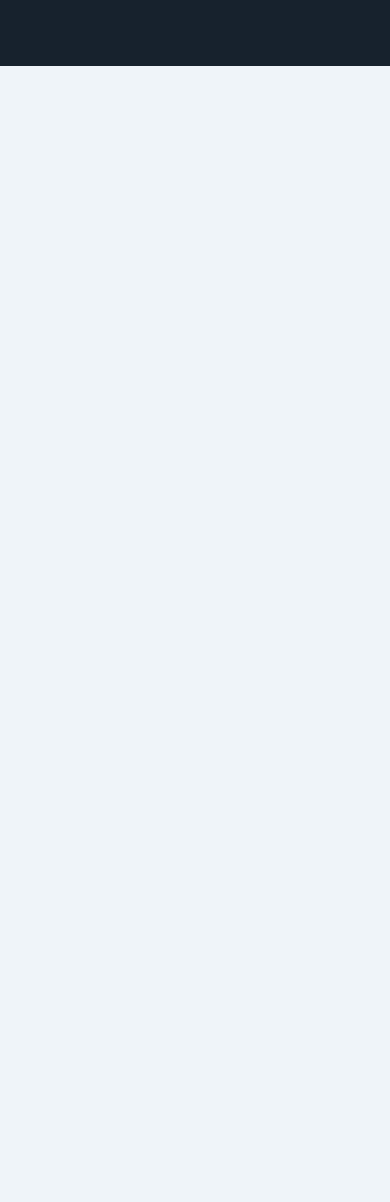
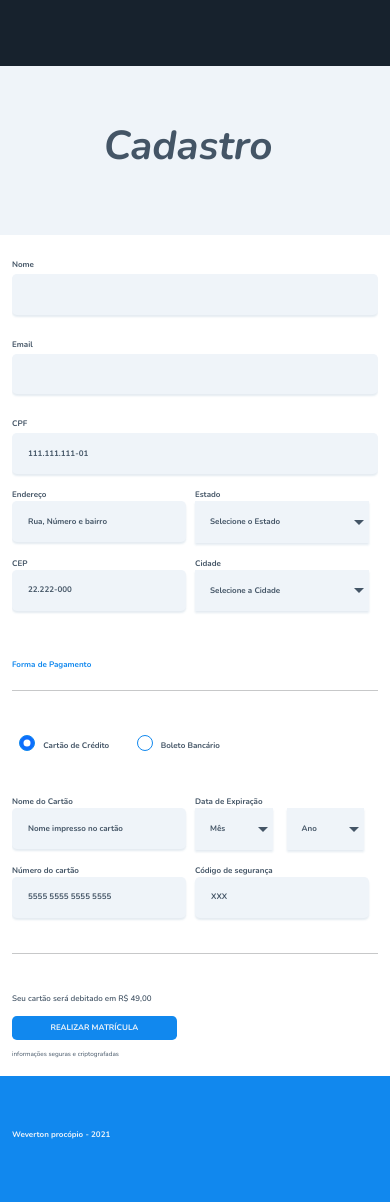
Before and after one commit to Wevertondiogo/TSA-teste, a website: page src/index.html in a window 390 px wide. Before the commit the page ends 844 px from the top, so only its background shows below. Drawn offline with nearby package versions, Linux system fonts and the light colour scheme.

Commit message:
design do cadastro e footer feito e reponsividade adiconada

```diff
--- a/package.json
+++ b/package.json
@@ -17,5 +17,6 @@
   },
   "homepage": "https://github.com/Wevertondiogo/TSA-teste#readme",
   "dependencies": {
+
   }
 }
--- a/src/index.html
+++ b/src/index.html
@@ -7,6 +7,9 @@
     <title>Teste front end </title>
     <link href="https://cdn.jsdelivr.net/npm/bootstrap@5.0.0-beta1/dist/css/bootstrap.min.css" rel="stylesheet"
         integrity="sha384-giJF6kkoqNQ00vy+HMDP7azOuL0xtbfIcaT9wjKHr8RbDVddVHyTfAAsrekwKmP1" crossorigin="anonymous">
+    <link rel="stylesheet"
+        href="https://cdn.jsdelivr.net/npm/bootstrap-select@1.13.14/dist/css/bootstrap-select.min.css">
+
     <link rel="stylesheet" href="styles/styles.css">
 </head>
 
@@ -31,9 +34,139 @@
             </div>
         </nav>
     </div>
-    <script src="https://code.jquery.com/jquery-3.2.1.slim.min.js" integrity="sha384-KJ3o2DKtIkvYIK3UENzmM7KCkRr/rE9/Qpg6aAZGJwFDMVNA/GpGFF93hXpG5KkN" crossorigin="anonymous"></script>
-<script src="https://cdnjs.cloudflare.com/ajax/libs/popper.js/1.12.9/umd/popper.min.js" integrity="sha384-ApNbgh9B+Y1QKtv3Rn7W3mgPxhU9K/ScQsAP7hUibX39j7fakFPskvXusvfa0b4Q" crossorigin="anonymous"></script>
-<script src="https://maxcdn.bootstrapcdn.com/bootstrap/4.0.0/js/bootstrap.min.js" integrity="sha384-JZR6Spejh4U02d8jOt6vLEHfe/JQGiRRSQQxSfFWpi1MquVdAyjUar5+76PVCmYl" crossorigin="anonymous"></script>
+    <section class="section">
+        <div class="container">
+            <div class="box">
+                <h1 class="display-2">Cadastro</h1>
+            </div>
+        </div>
+    </section>
+    <main class="main">
+        <div class="container">
+            <form class="form">
+                <div class="form-group">
+                    <label for="name">Nome</label>
+                    <input type="text" class="form-control  form-control-lg" id="name">
+                </div>
+                <div class="form-group">
+                    <label for="email">Email</label>
+                    <input type="text" class="form-control  form-control-lg" id="email">
+                </div>
+                <div class="form-group">
+                    <label for="CPF">CPF</label>
+                    <input type="text" class="form-control  form-control-lg" id="CPF" placeholder="111.111.111-01">
+                </div>
+                <div class="form-group row">
+                    <div class="col">
+                        <label for="endereço">Endereço</label>
+                        <input type="text" class="form-control  form-control-lg" id="endereço"
+                            placeholder="Rua, Número e bairro">
+                    </div>
+                    <div class="col">
+                        <label for="estado" id="estado">Estado</label>
+                        <select id="estado">
+                            <option value="hide">Selecione o Estado</option>
+                            <option value="january" rel="icon-temperature">Minas gerais</option>
+                        </select>
+                    </div>
+                </div>
+
+                <div class="form-group row">
+                    <div class="col">
+                        <label for="cep">CEP</label>
+                        <input type="text" class="form-control  form-control-lg" id="cep" placeholder="22.222-000">
+                    </div>
+                    <div class="col">
+                        <label for="cidade" id="cidade">Cidade</label>
+                        <select id="cidade">
+                            <option value="hide">Selecione a Cidade</option>
+                            <option value="january" rel="icon-temperature">Belo Hozonte, MG</option>
+                        </select>
+                    </div>
+                </div>
+
+                <br />
+                <span class="span">
+                    Forma de Pagamento
+                </span>
+
+                <hr>
+                <br>
+
+                <div class="form-check form-check-inline">
+                    <input class="form-check-input" type="radio" name="inlineRadioOptions" id="creditCard"
+                        value="option1">
+                    <label class="form-check-label" for="inlineRadio1">Cartão de Crédito</label>
+                </div>
+                <div class="form-check form-check-inline">
+                    <input class="form-check-input" type="radio" name="inlineRadioOptions" value="option2">
+                    <label class="form-check-label" for="inlineRadio2">Boleto Bancário</label>
+                </div>
+
+                <br> <br>
+                <div class="form-group row">
+                    <div class="col">
+                        <label for="cardName">Nome do Cartão</label>
+                        <input type="text" class="form-control  form-control-lg" id="cardName"
+                            placeholder="Nome impresso no cartão">
+                    </div>
+                    <div class="col">
+                        <label for="expiracao" id="expiracao">Data de Expiração</label>
+                        <div class="box">
+                            <select id="mouth">
+                                <option value="hide">Mês</option>
+                                <option value="mouth" rel="icon-temperature">Janeiro</option>
+                            </select>
+                            <select id="age">
+                                <option value="hide">Ano</option>
+                                <option value="age" rel="icon-temperature" class="id">Ano</option>
+                            </select>
+
+                        </div>
+                    </div>
+                </div>
+                <div class="form-group row" style="margin-bottom: 35px;">
+                    <div class="col">
+                        <label for="cardNumber">Número do cartão</label>
+                        <input type="text" class="form-control  form-control-lg" id="cardNumber"
+                            placeholder="5555 5555 5555 5555">
+                    </div>
+                    <div class="col">
+                        <label for="seguriyCode" id="cidade">Código de segurança</label>
+                        <input type="text" class="form-control  form-control-lg" id="seguriyCode" placeholder="XXX">
+
+                    </div>
+                </div>
+                <hr>
+                <br>
+                <div class="form-footer">
+                    <ul>
+                        <h5>Seu cartão será debitado em R$ 49,00</h5>
+                        <button class="btn btn-lg" type="submit">Realizar matrícula</button>
+                        <small>informações seguras e criptografadas</small>
+                    </ul>
+                </div>
+        </div>
+        </form>
+        </div>
+    </main>
+    <footer class="footer">
+        <div class="container">
+            <h5>
+                Weverton procópio - 2021
+            </h5>
+        </div>
+    </footer>
+    <script src="https://code.jquery.com/jquery-3.2.1.slim.min.js"
+        integrity="sha384-KJ3o2DKtIkvYIK3UENzmM7KCkRr/rE9/Qpg6aAZGJwFDMVNA/GpGFF93hXpG5KkN"
+        crossorigin="anonymous"></script>
+    <script src="https://cdnjs.cloudflare.com/ajax/libs/popper.js/1.12.9/umd/popper.min.js"
+        integrity="sha384-ApNbgh9B+Y1QKtv3Rn7W3mgPxhU9K/ScQsAP7hUibX39j7fakFPskvXusvfa0b4Q"
+        crossorigin="anonymous"></script>
+    <script src="https://maxcdn.bootstrapcdn.com/bootstrap/4.0.0/js/bootstrap.min.js"
+        integrity="sha384-JZR6Spejh4U02d8jOt6vLEHfe/JQGiRRSQQxSfFWpi1MquVdAyjUar5+76PVCmYl"
+        crossorigin="anonymous"></script>
+
     <script src="scripts/main.js"></script>
 </body>
 
--- a/src/scripts/main.js
+++ b/src/scripts/main.js
@@ -0,0 +1,49 @@
+const creditCard = document.querySelector("#creditCard");
+creditCard.checked = true;
+
+$("select").each(function () {
+  let $this = $(this),
+    numberOfOptions = $(this).children("option").length;
+
+  $this.addClass("select-hidden");
+  $this.wrap('<div class="select"></div>');
+  $this.after('<div class="select-styled"></div>');
+
+  let $styledSelect = $this.next("div.select-styled");
+  $styledSelect.text($this.children("option").eq(0).text());
+
+  let $list = $("<ul />", {
+    class: "select-options",
+  }).insertAfter($styledSelect);
+
+  for (let i = 0; i < numberOfOptions; i++) {
+    $("<li/>", {
+      text: $this.children("option").eq(i).text(),
+      rel: $this.children("option").eq(i).val(),
+    }).appendTo($list);
+  }
+
+  let $listItems = $list.children("li");
+
+  $styledSelect.click(function (e) {
+    e.stopPropagation();
+    $("div.select-styled.active")
+      .not(this)
+      .each(function () {
+        $(this).removeClass("active").next("ul.select-options").hide();
+      });
+    $(this).toggleClass("active").next("ul.select-options").toggle();
+  });
+
+  $listItems.click(function (e) {
+    e.stopPropagation();
+    $styledSelect.text($(this).text()).removeClass("active");
+    $this.val($(this).attr("rel"));
+    $list.hide();
+  });
+
+  $(document).click(function () {
+    $styledSelect.removeClass("active");
+    $list.hide();
+  });
+});
--- /dev/null
+++ b/src/styles/footer.css
@@ -0,0 +1,32 @@
+.footer {
+  height: 15vh;
+  background-color: #1188ee;
+}
+.footer .container {
+  height: 100%;
+  display: flex;
+  align-items: center;
+}
+.footer .container h5 {
+  color: #eff4f9;
+
+  font-weight: bold;
+}
+
+/* RESPONSIVE */
+
+@media screen and (max-width: 767px) {
+  .footer .container h5 {
+    font-size: 0.8rem;
+  }
+}
+@media screen and (max-width: 536px) {
+  .footer .container h5 {
+    font-size: 0.7rem;
+  }
+}
+@media (min-width: 300px) and (max-width: 418px) {
+  .footer .container h5 {
+    font-size: 0.5rem;
+  }
+}
--- /dev/null
+++ b/src/styles/section.css
@@ -0,0 +1,21 @@
+.section {
+  height: 20vh;
+}
+.section .container {
+  display: flex;
+  justify-content: center;
+
+  height: 100%;
+}
+.container .box {
+  display: flex;
+  align-items: center;
+
+  width: 50%;
+}
+.box h1 {
+  color: #445566;
+
+  font-weight: bold;
+  font-style: italic;
+}
--- /dev/null
+++ b/src/styles/select.css
@@ -0,0 +1,149 @@
+.box .select-styled {
+  width: 85% !important;
+}
+.select-hidden {
+  display: none;
+  visibility: hidden;
+  padding-right: 10px;
+}
+
+.select {
+  position: relative;
+
+  cursor: pointer;
+  display: inline-block;
+
+  font-size: 16px;
+  color: #445566;
+
+  width: 95%;
+  min-height: calc(1.5em + 1rem + 2px);
+  padding: 1.7rem 1.8rem;
+
+  border-radius: 0.3rem;
+}
+
+.select-styled {
+  position: absolute;
+  top: 0;
+  right: 0;
+  bottom: 0;
+  left: 0;
+
+  display: flex;
+  align-items: center;
+
+  background-color: #eff4f9;
+  box-shadow: 0px 2px 2px rgba(187, 204, 221, 0.4);
+  color: #445566;
+
+  font-weight: bold;
+  font-size: 1.1rem;
+
+  padding: 8px 15px;
+}
+option {
+  opacity: 0.5;
+}
+.select-styled:after {
+  content: "";
+  width: 0;
+  height: 0;
+  border: 7px solid #445566;
+  border-color: #445566 transparent transparent transparent;
+
+  position: absolute;
+  top: 50%;
+  right: 10px;
+}
+
+.select-options {
+  display: none;
+  position: absolute;
+  top: 100%;
+  right: 0;
+  left: 0;
+
+  z-index: 999;
+  margin: 0;
+  padding: 0;
+
+  list-style: none;
+  background-color: #eff4f9;
+}
+.select-options li {
+  margin: 0;
+  padding: 12px 0;
+
+  text-indent: 15px;
+  transition: all 0.15s ease-in;
+}
+.select-options li:hover {
+  color: #eff4f9;
+  background: #445566;
+}
+.select-options li[rel="hide"] {
+  display: none;
+}
+
+/* RESPONSIVE */
+
+@media (min-width: 768px) and (max-width: 1200px) {
+  .select-styled,
+  .select {
+    font-size: 1rem;
+  }
+}
+@media screen and (max-width: 767px) {
+  .select-styled,
+  .select {
+    font-size: 0.8rem;
+  }
+  .select {
+    padding: 1.5rem 1.8rem;
+  }
+  .select-styled:after {
+    top: 45%;
+    right: 5px;
+    border: 5px solid #445566;
+    border-color: #445566 transparent transparent transparent;
+  }
+}
+
+@media screen and (max-width: 536px) {
+  .select-styled,
+  .select {
+    font-size: 0.7rem;
+  }
+  .select {
+    padding: 1.5rem 1.8rem;
+  }
+  .select-styled:after {
+    top: 45%;
+    right: 5px;
+    border: 5px solid #445566;
+    border-color: #445566 transparent transparent transparent;
+  }
+}
+@media (min-width: 300px) and (max-width: 418px) {
+  #expiracao {
+    font-size: 0.5rem;
+    width: 120%;
+  }
+  .box .select-styled {
+    width: 50%;
+  }
+  .select-styled,
+  .select {
+    font-size: 0.5rem;
+  }
+  .select {
+    padding: 1.3rem 1.5rem;
+  }
+  .select-styled:after {
+    top: 45%;
+    right: 5px;
+    border: 5px solid #445566;
+    border-color: #445566 transparent transparent transparent;
+  }
+}
--- /dev/null
+++ b/src/styles/signUp.css
@@ -0,0 +1,238 @@
+@import "./select.css";
+.main {
+  background-color: #fff;
+}
+.main .container {
+  display: flex;
+  justify-content: center;
+}
+.container .form {
+  margin: 50px;
+
+  width: 50%;
+}
+.form .form-group {
+  margin: 15px auto;
+}
+
+.form-group.row {
+  display: flex;
+  justify-content: space-between;
+}
+
+.form-group.row .col {
+  width: 48% !important;
+  padding: 0;
+  display: flex;
+  flex-direction: column;
+}
+.col label {
+  width: 100%;
+}
+.col .form-control {
+  width: 95%;
+}
+#endereço,
+#cep {
+  margin-right: 10px;
+}
+#estado,
+#cidade {
+  margin-left: 10px;
+}
+
+.form-group .form-control {
+  background: #eff4f9;
+  box-shadow: 0px 2px 2px rgba(187, 204, 221, 0.4);
+
+  border: none;
+
+  font-family: "Nunito", sans-serif;
+  font-size: 1.1rem;
+
+  padding: 0.9rem 1rem;
+}
+
+.form-group label {
+  color: #445566;
+
+  font-weight: bold;
+  font-size: 1.1rem;
+
+  letter-spacing: 0.5;
+}
+
+.form .span {
+  color: #1188ee;
+
+  font-weight: bold;
+  font-size: 1.1rem;
+}
+
+.form-control::placeholder {
+  font-weight: bold;
+  color: #445566;
+
+  /* opacity: 0.5; */
+}
+.form .form-check {
+  margin-left: 2%;
+}
+.form-check .form-check-input {
+  padding: 8px;
+  border: 1px solid #1188ee;
+}
+.form-check .form-check-label {
+  color: #445566;
+
+  font-weight: bold;
+  font-size: 1.1rem;
+}
+
+.col .box {
+  display: flex;
+  justify-content: space-between;
+
+  width: 100%;
+  height: 100%;
+}
+
+.form-footer {
+}
+.form-footer ul {
+  display: flex;
+  flex-direction: column;
+
+  padding: 0;
+}
+ul h5 {
+  color: #445566;
+
+  font-weight: 600;
+}
+ul small {
+  margin-top: 5px;
+  color: #445566;
+}
+ul .btn {
+  width: 45%;
+
+  background-color: #1188ee;
+  color: #eff4f9;
+
+  font-weight: bold;
+
+  padding: 0.8rem 0;
+  font-size: 1.2rem;
+
+  text-transform: uppercase;
+
+  margin: 10px 0;
+}
+
+/* RESPONSIVE */
+
+@media (min-width: 768px) and (max-width: 1200px) {
+  .container .form {
+    overflow-x: hidden;
+    margin: 0;
+
+    width: 80%;
+  }
+  .form .span,
+  .form-group .form-control,
+  ul .btn,
+  ul h5,
+  .form-group label,
+  .form-group .form-control {
+    font-size: 1rem;
+  }
+  ul .btn {
+    padding: 0.5rem;
+  }
+}
+@media screen and (max-width: 767px) {
+  .container .form {
+    overflow-x: hidden;
+    margin: 0;
+
+    width: 80%;
+  }
+  .form .span,
+  .form-group .form-control,
+  ul h5,
+  .form-group label,
+  .form-group .form-control {
+    font-size: 0.8rem;
+  }
+  ul .btn {
+    font-size: 0.7rem;
+    padding: 0.5rem;
+  }
+  #estado,
+  #cidade {
+    margin-left: 0;
+  }
+}
+@media screen and (max-width: 536px) {
+  .container .form {
+    overflow-x: hidden;
+    margin: 0;
+
+    width: 80%;
+  }
+  .form .span,
+  .form-group .form-control,
+  ul h5,
+  .form-group label,
+  .form-group .form-control {
+    font-size: 0.7rem;
+  }
+  .form-check .form-check-input {
+    padding: 0 !important;
+    border: 1px solid #1188ee;
+  }
+  .form-check .form-check-label {
+    font-size: 0.7rem;
+  }
+  ul .btn {
+    font-size: 0.6rem;
+    padding: 0.6rem;
+  }
+  small {
+    font-size: 0.4rem;
+  }
+}
+@media (min-width: 300px) and (max-width: 418px) {
+  .container .form {
+    overflow-x: hidden;
+    margin: 0;
+
+    width: 100%;
+  }
+  .form .span,
+  .form-group .form-control,
+  ul h5,
+  .form-group label,
+  .form-group .form-control {
+    font-size: 0.5rem;
+  }
+  .form-check .form-check-input {
+    padding: 0 !important;
+    border: 1px solid #1188ee;
+  }
+  .form-check .form-check-label {
+    font-size: 0.5rem;
+  }
+  ul h5 {
+    font-size: 0.5rem;
+  }
+  ul .btn {
+    font-size: 0.5rem;
+    padding: 0.3rem;
+    margin: 5px 0;
+  }
+  small {
+    font-size: 0.4rem;
+  }
+}
--- a/src/styles/styles.css
+++ b/src/styles/styles.css
@@ -1,6 +1,8 @@
-@import url("https://fonts.googleapis.com/css2?family=Nunito:wght@400;700;900&display=swap");
+@import url("https://fonts.googleapis.com/css2?family=Nunito:ital,wght@0,400;0,600;0,700;1,700&display=swap");
 @import "./header.css";
-
+@import "./section.css";
+@import "./signUp.css";
+@import "./footer.css";
 body {
   font-family: "Nunito", sans-serif;
   background-color: #eff4f9;
```
Also changed, not shown: src/styles/header.css (+5 -4 lines), 1 other file.
